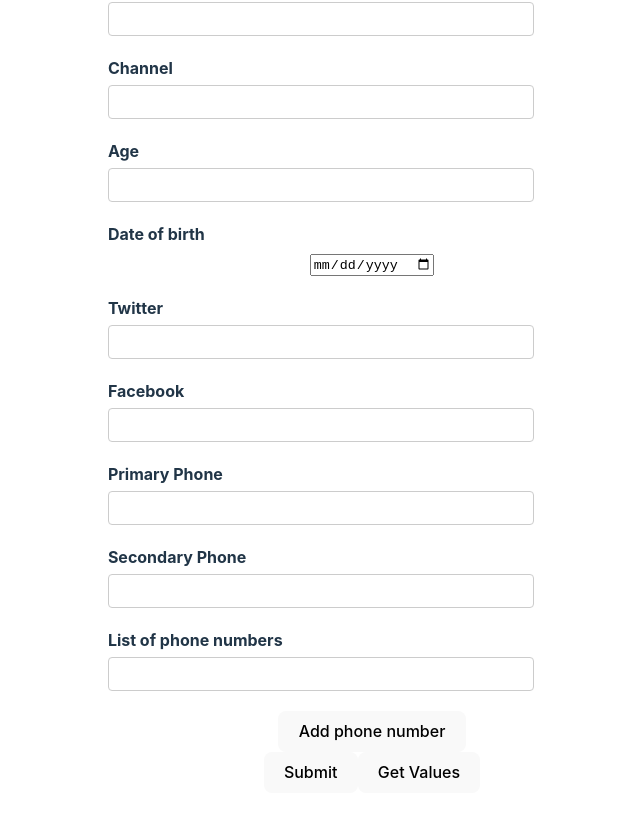
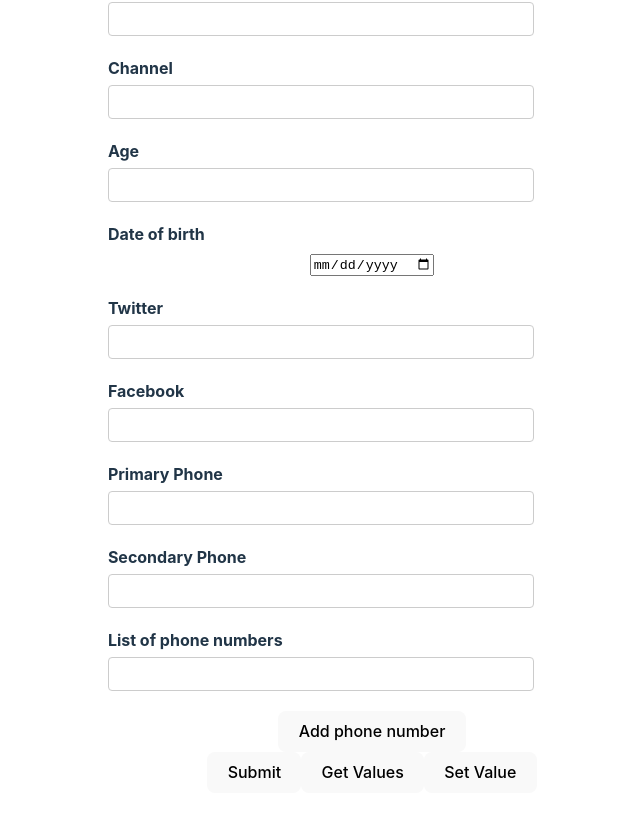
Before and after one commit to kafui4k/rhf, a React (Vite) app: page / in a window 1280 px wide. Shown: the part 358-1174 px from the top of the page, without its empty margins (268-908 px from the left). Built offline with nearby package versions, Linux system fonts and the light colour scheme.

Commit message:
setting form values programmatically using the setValue method

```diff
--- a/src/components/YouTubeForm.tsx
+++ b/src/components/YouTubeForm.tsx
@@ -51,7 +51,15 @@
   //   },
   // });
 
-  const { register, control, handleSubmit, formState, watch, getValues } = form;
+  const {
+    register,
+    control,
+    handleSubmit,
+    formState,
+    watch,
+    getValues,
+    setValue,
+  } = form;
   const { errors } = formState;
 
   const { fields, append, remove } = useFieldArray({
@@ -65,6 +73,14 @@
 
   const handleGetValues = () => {
     console.log("Get values", getValues("username"));
+  };
+
+  const handleSetValue = () => {
+    setValue("username", "", {
+      shouldValidate: true,
+      shouldDirty: true,
+      shouldTouch: true,
+    });
   };
 
   useEffect(() => {
@@ -229,6 +245,9 @@
         <button type="button" onClick={handleGetValues}>
           Get Values
         </button>
+        <button type="button" onClick={handleSetValue}>
+          Set Value
+        </button>
       </form>
       <DevTool control={control} />
     </div>
```
